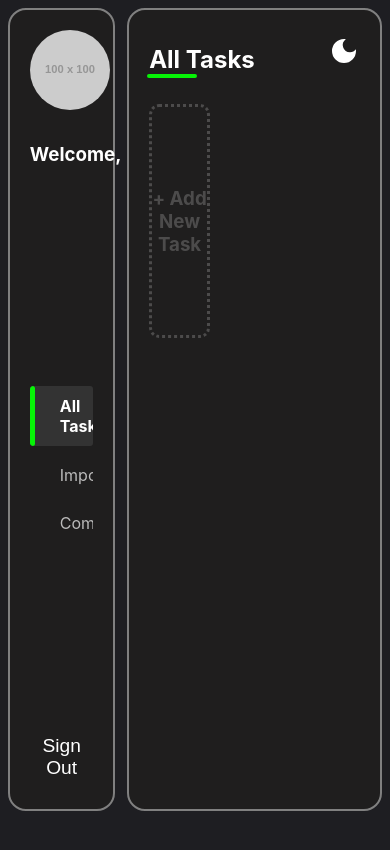
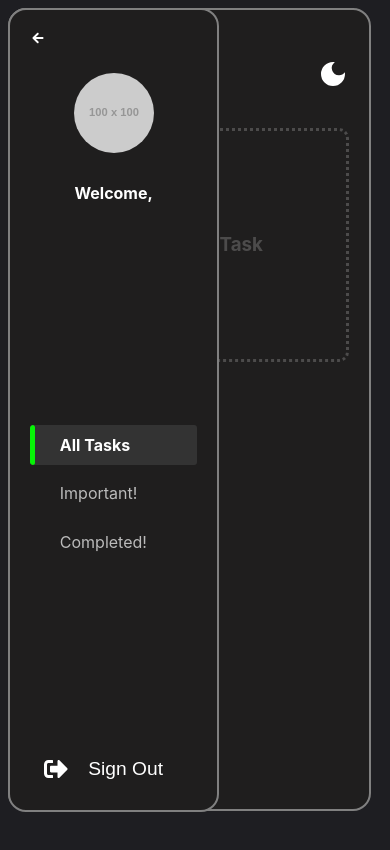
Before and after one commit to Ayushcodekid/Task-master, a React (Create React App) app in the folder client/: page /todo in a window 390 px wide. Shown: the top 850 px of the page. Built offline with nearby package versions, Linux system fonts and the light colour scheme.

Commit message:
mobile view done

```diff
--- a/client/src/Pages/Sidebar/Sidebar.css
+++ b/client/src/Pages/Sidebar/Sidebar.css
@@ -1,6 +1,3 @@
-
-
-
 /* Sidebar container */
 .sidebar {
   width: 17%;
@@ -16,8 +13,10 @@
 }
 
 .sidebar.dark {
-  background-color: whitesmoke; /* Dark background */
-  color: #fff; /* Light text color */
+  background-color: whitesmoke;
+  /* Dark background */
+  color: #fff;
+  /* Light text color */
   border: 3px solid black;
 
 }
@@ -94,7 +93,8 @@
   left: -100%;
   top: 0;
   transition: left 0.5s ease;
-  z-index: 0; /* Behind the text */
+  z-index: 0;
+  /* Behind the text */
 }
 
 .nav li i {
@@ -130,18 +130,18 @@
   color: #f83d3d;
 }
 
-.sign-out-container{
+.sign-out-container {
   display: flex;
   justify-content: center;
   align-items: center;
 
 }
 
-.sign-out-container:hover{
+.sign-out-container:hover {
   color: #f83d3d;
 }
 
-.sign-out-icon{
+.sign-out-icon {
   font-size: 1.5rem;
 }
 
@@ -151,12 +151,12 @@ font-size: 1.5rem;
 
 
 
-.dark-mode-icon{
+.dark-mode-icon {
   color: black;
 }
 
 
-.dark-mode-icon:hover{
+.dark-mode-icon:hover {
   color: white;
 }
 
@@ -172,6 +172,7 @@ font-size: 1.5rem;
   border: 2px solid black;
 
 }
+
 .sidebar.dark .nav li {
   color: black;
 }
@@ -189,7 +190,7 @@ font-size: 1.5rem;
 }
 
 
-.sidebar.dark .dark-mode-icon:hover{
+.sidebar.dark .dark-mode-icon:hover {
   color: aquamarine;
 }
 
@@ -208,3 +209,71 @@ font-size: 1.5rem;
 .sidebar.dark .sign-out:hover {
   color: #f83d3d;
 }
+
+
+.sidebar-toggle-icon {
+  display: none;
+}
+
+.back-btn{
+display: none;
+}
+
+
+
+@media (max-width: 768px) {
+  .sidebar {
+    width: 43%;
+    background-color: #1f1e1e;
+    color: white;
+    padding: 20px;
+    display: flex;
+    flex-direction: column;
+    justify-content: space-between;
+    border-radius: 18px;
+    border: 2px solid gray;
+    height: 90vh;
+    position: fixed;
+    top: 8px;
+    left: -270px;
+    transition: left 0.3s ease-in-out;
+    z-index: 100;
+    margin-left: 2%;
+  }
+
+  .sidebar.open {
+    left: 0;
+    /* When open, slide into view */
+  }
+
+  /* Show sidebar toggle (hamburger) icon only in mobile view */
+  .sidebar-toggle-icon {
+    display: block;
+  }
+
+  .sidebar-toggle {
+    display: block;
+  }
+
+  /* Mobile view - Only show icons, hide text */
+  .sidebar .profile-name {
+    font-size: 16px;
+  }
+
+
+
+  .sidebar .nav li i {
+    font-size: 20px;
+    /* Show icons only */
+  }
+
+  .back-btn{
+    display: block;
+  }
+
+  .profile {
+    text-align: center;
+    margin-top: -85%;
+}
+
+}
--- a/client/src/Pages/Sidebar/Sidebar.js
+++ b/client/src/Pages/Sidebar/Sidebar.js
@@ -42,24 +42,42 @@
 
 
 
-import React, { useState, useContext } from 'react';
+import React, { useState, useContext, useRef, useEffect } from 'react';
 import { useNavigate } from 'react-router-dom'; // Import useNavigate for redirection
-import { FaSignOutAlt } from "react-icons/fa";
-
+import { FaSignOutAlt, FaBars } from 'react-icons/fa'; // Hamburger icon for mobile view
 import './Sidebar.css';
 import { UserContext } from '../Context/UserContext';
 import { MdDarkMode, MdLightMode } from 'react-icons/md'; // Import both icons
+import { IoMdArrowRoundBack } from "react-icons/io";
 
 
-function Sidebar({ setFilter }) {
+function Sidebar({ setFilter, isOpen, setIsSidebarOpen   }) {
   const [selectedFilter, setSelectedFilter] = useState('all');
   const { isDarkMode, toggleTheme } = useContext(UserContext);
   const { user, setUser } = useContext(UserContext); // Assuming setUser is also provided
   const navigate = useNavigate();
 
+  const sidebarRef = useRef(null); // Create a reference to the sidebar
+
   const username = user?.username;
 
-  console.log("username", username);
+
+  // Close sidebar if clicking outside of it
+  useEffect(() => {
+    const handleClickOutside = (event) => {
+      if (sidebarRef.current && !sidebarRef.current.contains(event.target)) {
+        setIsSidebarOpen(false); // Close the sidebar
+      }
+    };
+
+    // Add event listener to handle outside click
+    document.addEventListener('mousedown', handleClickOutside);
+
+    // Cleanup the event listener
+    return () => {
+      document.removeEventListener('mousedown', handleClickOutside);
+    };
+  }, [setIsSidebarOpen]);
 
 
 
@@ -77,8 +95,14 @@ function Sidebar({ setFilter }) {
     navigate('/'); // Redirect to the login page
   };
 
+
+
+
   return (
-    <div className={`sidebar ${isDarkMode ? 'dark' : ''}`}>
+    <div ref={sidebarRef} className={`sidebar ${isDarkMode ? 'dark' : ''} ${isOpen ? 'open' : 'closed'}`}>
+      <IoMdArrowRoundBack className='back-btn' onClick={() => setIsSidebarOpen(false)} />
+
+
       <div className="profile">
         <img
           src="https://via.placeholder.com/100"
@@ -114,7 +138,7 @@ function Sidebar({ setFilter }) {
 
 
       <div className="sign-out-container" onClick={handleSignOut}>
-        <FaSignOutAlt className='sign-out-icon'/>
+        <FaSignOutAlt className='sign-out-icon' />
         <button className="sign-out" >Sign Out</button>
 
       </div>
--- a/client/src/Pages/Todo/Todo.css
+++ b/client/src/Pages/Todo/Todo.css
@@ -219,3 +219,212 @@
 .app.dark .add-task-card:hover {
   background-color: #2e2e3f;
 }
+
+
+.modal-container{
+
+}
+
+
+
+
+
+
+@media (max-width: 780px) {
+
+  .app {
+    display: flex;
+    gap: 3vw;
+    padding: 2%;
+    background-color: #1e1e22;
+    height: 100vh;
+
+  }
+
+  .tasks-container {
+    padding: 20px;
+    width: 100%;
+    background-color: #1f1e1e;
+    color: white;
+    display: flex;
+    flex-direction: column;
+    border-radius: 18px;
+    border: 2px solid gray;
+    height: 90vh;
+
+  }
+
+
+  .task-cards-container{
+   display: flex;
+    flex-wrap: wrap;
+    margin-top: 20px;
+    gap: 2vw;
+  }
+
+
+
+
+  .add-task-card{
+    cursor: pointer;
+    border-radius: 10px;
+    color: rgb(255, 255, 255);
+    text-align: center;
+    border: dotted;
+    width: 100%;
+    display: flex;
+    align-items: center;
+    justify-content: center;
+    height: 27vh;
+    opacity: 20%;
+  }
+
+
+  .add-task-card:hover{
+    background-color: #2e2e3f;
+
+  }
+
+
+
+
+
+
+  /* AddTaskModal.css */
+  .modal-backdrop {
+    position: fixed;
+    top: 0;
+    left: 0;
+    width: 100vw;
+    height: 100vh;
+    background: rgba(20, 20, 20, 0.6);
+    display: flex;
+    align-items: center;
+    justify-content: center;
+  }
+
+ .modal-container{
+
+ }
+
+
+  .modal-content {
+    background: #2e2e3f;
+    padding: 20px;
+    border-radius: 10px;
+    width: 400px;
+    color: white;
+  }
+
+  .modal-content h2 {
+    margin-bottom: 20px;
+  }
+
+  .modal-content label {
+    display: block;
+    margin-bottom: 10px;
+  }
+
+  .modal-content input,
+  .modal-content textarea {
+    width: 100%;
+    padding: 10px;
+    border-radius: 5px;
+    margin-bottom: 20px;
+    border: 1px solid #ccc;
+    background-color: #444;
+    color: white;
+  }
+
+  .create-task-btn {
+    background-color: #008cba;
+    color: white;
+    padding: 10px;
+    border: none;
+    border-radius: 5px;
+    cursor: pointer;
+  }
+
+  .close-btn {
+    background-color: #ff5252;
+    color: white;
+    padding: 10px;
+    border: none;
+    border-radius: 5px;
+    cursor: pointer;
+  }
+
+
+  .checkbox{
+    display: flex;
+    flex-direction: column;
+  }
+
+  .blur {
+    filter: blur(5px);
+    transition: filter 0.2s ease;
+  }
+
+
+
+
+  .tasks-header{
+    display: flex;
+    align-items: center;
+    justify-content: space-between;
+    margin-top: 1%;
+  }
+
+
+  .theme-toggle {
+    cursor: pointer;
+    transition: color 0.3s;
+    font-size: 2rem;
+  }
+
+   .theme-toggle:hover {
+    color: #ff5252;
+  }
+
+
+
+  .loader {
+    position: fixed;
+    top: 0;
+    left: 0;
+    width: 100%;
+    height: 100%;
+    background-color: rgba(0, 0, 0, 0.5); /* Semi-transparent background */
+    backdrop-filter: blur(8px);
+    display: flex;
+    align-items: center;
+    justify-content: center;
+    z-index: 1300;
+  }
+
+  .spinner {
+    font-size: 2rem;
+    color: white;
+  }
+
+  .section-title {
+    position: relative;
+    display: inline-block;
+    margin-bottom: 10px;
+  }
+
+  .section-title::after {
+    content: '';
+    display: block;
+    width: 50px;
+    height: 4px;
+    background-color: #06f306;
+    position: absolute;
+    left: 22%;
+    transform: translateX(-50%);
+    top: 100%;
+    border-radius: 2px;
+  }
+
+
+}
--- a/client/src/Pages/Todo/Todo.js
+++ b/client/src/Pages/Todo/Todo.js
@@ -15,6 +15,8 @@ import { MdDarkMode, MdLightMode } from 'react-icons/md'; // Import both icons
 import { RiLoaderFill } from "react-icons/ri";
 import LoadingScreen from '../Loader/Loading';
 import toast, { Toaster } from 'react-hot-toast';
+import { FaSignOutAlt, FaBars } from 'react-icons/fa'; // Hamburger icon for mobile view
+
 
 
 import Sidebar from '../Sidebar/Sidebar';
@@ -38,6 +40,8 @@ function TodoList() {
   const [isCompleted, setCompleted] = useState(false);
   const [isImportant, setImportant] = useState(false);
   const [isSubmitting, setSubmitting] = useState(false); // Track submission status
+  const [isSidebarOpen, setIsSidebarOpen] = useState(true); // State to control sidebar open/close
+
 
   // Fetch tasks when the component loads
   useEffect(() => {
@@ -128,10 +132,26 @@ function TodoList() {
     setTasks(prevTasks => prevTasks.filter(task => task.id !== taskId));
   };
 
+
+
+
+  const toggleSidebar = () => {
+    setIsSidebarOpen(!isSidebarOpen); // Toggle the sidebar visibility
+  };
+
+
+
+
   return (
-    <div className={`app ${isDarkMode ? 'dark' : ''} ${isModalOpen ? 'blur' : ''}`}>
-      <Sidebar setFilter={setFilter} />
+    <div className={`app ${isDarkMode ? 'dark' : ''} ${isModalOpen ? 'blur' : ''} `}>
+
+      <Sidebar setFilter={setFilter} isOpen={isSidebarOpen} setIsSidebarOpen={setIsSidebarOpen} />
       <div className="tasks-container">
+
+        <div className="sidebar-toggle" onClick={toggleSidebar}>
+          <FaBars className="sidebar-toggle-icon" />
+        </div>
+
         <div className="tasks-header">
           <h2 className='section-title'>{filter.charAt(0).toUpperCase() + filter.slice(1)} Tasks</h2>
           <div onClick={toggleTheme} className="theme-toggle" aria-label="Toggle theme">
@@ -163,23 +183,29 @@ function TodoList() {
 
 
       {/* AddTaskModal */}
+
+  <div className='modal-container'>
       <Dialog
         className='modal-box'
         open={isModalOpen}
         onClose={() => setModalOpen(false)}
         PaperProps={{
           style: {
-            backgroundColor: isDarkMode ? '#fff' : '#1e1e22',
-            width: '28%',
+            backgroundColor: isDarkMode ? '#fff' : '#1f1e1e',
+            marginLeft: '10%',
+            // width: '28%',
             borderRadius: '15px',
           },
         }}
+
+        maxWidth="xs"
+        fullWidth={true}
       >
-        <DialogTitle style={{ backgroundColor: isDarkMode ? '#fff' : '#1e1e22', color: isDarkMode ? 'black' : 'white', fontWeight: 'bold', fontSize: '24px', textAlign: 'center' }}>
+        <DialogTitle style={{ backgroundColor: isDarkMode ? '#fff' : '#1f1e1e', color: isDarkMode ? 'black' : 'white', fontWeight: 'bold', fontSize: '24px', textAlign: 'center' }}>
           Create a Task
         </DialogTitle>
 
-        <DialogContent style={{ backgroundColor: isDarkMode ? '#fff' : '#1e1e22', scrollbarWidth: 'none', background: 'transparent', marginTop: '-5%' }}>
+        <DialogContent style={{ backgroundColor: isDarkMode ? '#fff' : '#1f1e1e', scrollbarWidth: 'none', background: 'transparent', marginTop: '-5%' }}>
           <h2 style={{ color: isDarkMode ? 'black' : 'white' }}>Title</h2>
           <TextField
             label="Title"
@@ -265,7 +291,7 @@ function TodoList() {
           </div>
         </DialogContent>
 
-        <DialogActions style={{ backgroundColor: isDarkMode ? '#fff' : '#1e1e22', }}>
+        <DialogActions style={{ backgroundColor: isDarkMode ? '#fff' : '#1f1e1e', }}>
           <Button onClick={() => setModalOpen(false)} style={{ color: '#fff', backgroundColor: '#ff5252' }}>
             Close
           </Button>
@@ -279,6 +305,7 @@ function TodoList() {
         </DialogActions>
       </Dialog>
     </div>
+    </div>
   );
 }
 
```
Also changed, not shown: client/src/Pages/Taskcard/Taskcard.css (+131 -2 lines). Lines whose indentation alone changed are shown as unchanged.
